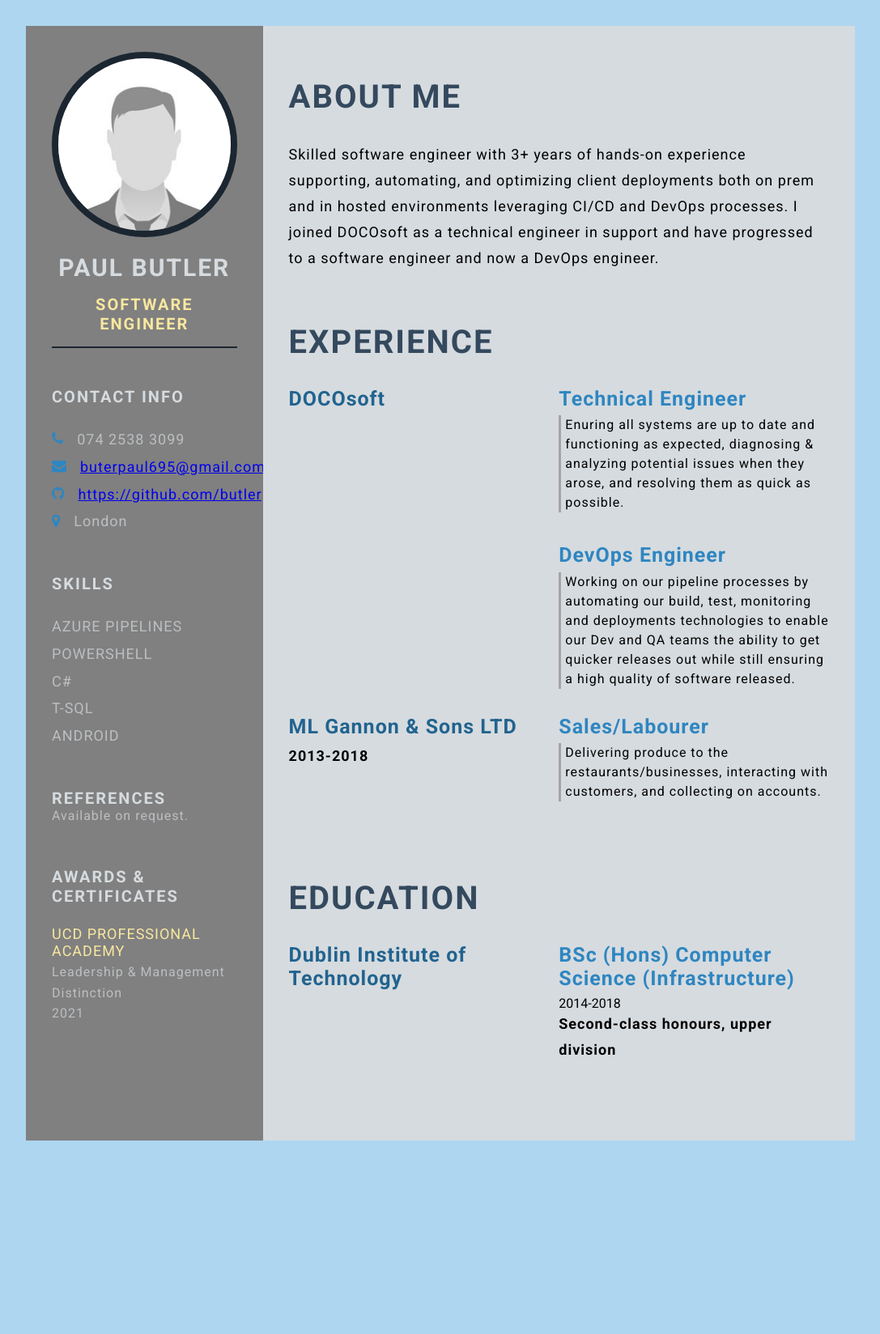
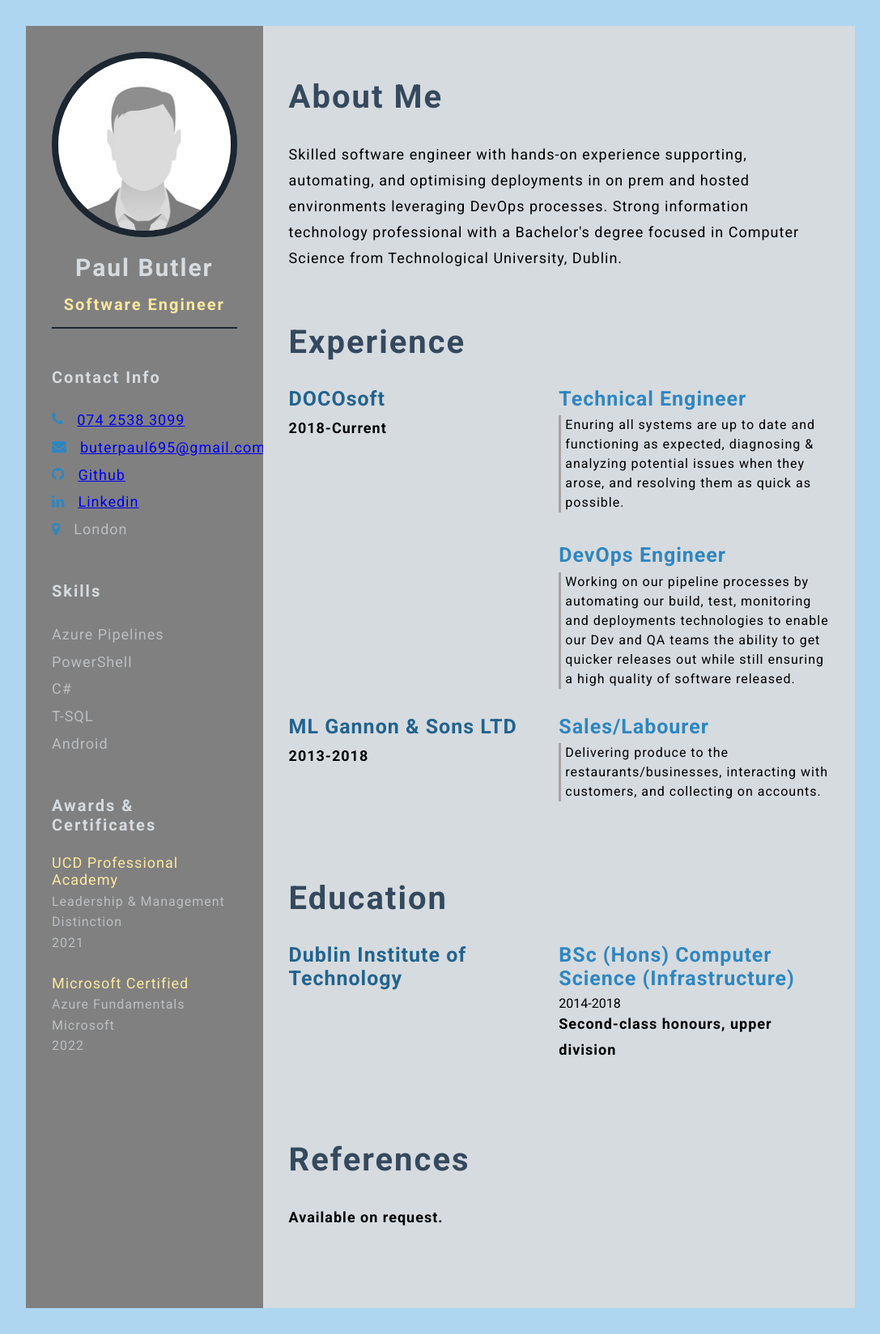
Before and after one commit to butlerpaul1/cloud-resume, a plain HTML site: page src/index.html in a window 1280 px wide. Shown: the whole page at 81% size, without its empty margins (96-1183 px from the left). Before the commit the page ends 1441 px from the top, so only its background shows below. Drawn offline with Linux system fonts and the light colour scheme.

Commit message:
Updated cv details and styling

```diff
--- a/src/index.html
+++ b/src/index.html
@@ -21,7 +21,7 @@
     <link rel="stylesheet" href="style.css">
 </head>
 
-<body>
+<body onload="getUserCount()">
     <main class="resume-contents">
         <section class="left-section">
             <div class="left-section-contents">
@@ -33,15 +33,24 @@
                 <div class="contact-info">
                     <p class="left-title">Contact Info</p>
                     <ul>
-                        <li><i class="fa fa-phone"></i>074 2538 3099
+                        <li>
+                            <i class="fa fa-phone"></i>
+                            <a href="tel: 074 2538 3099">074 2538 3099</a>
                         </li>
-                        <li><i class="fa fa-envelope"></i><a
-                                href="mailto: buterpaul695@gmail.com">buterpaul695@gmail.com</a>
+                        <li>
+                            <i class="fa fa-envelope"></i>
+                            <a href="mailto: buterpaul695@gmail.com">buterpaul695@gmail.com</a>
                         </li>
-                        <li><i class="fa fa-github"></i><a href="https://github.com/butlerpaul1"
-                                target="_blank">https://github.com/butlerpaul1</a>
+                        <li>
+                            <i class="fa fa-github"></i>
+                            <a href="https://github.com/butlerpaul1" target="_blank">Github</a>
                         </li>
-                        <li><i class="fa fa-map-marker"></i>London
+                        <li>
+                            <i class="fa fa-linkedin"></i>
+                            <a href="https://www.linkedin.com/in/paul-butler-41281419b/" target="_blank">Linkedin</a>
+                        </li>
+                        <li>
+                            <i class="fa fa-map-marker"></i>London
                         </li>
                     </ul>
                 </div>
@@ -58,13 +67,6 @@
                     </ul>
                 </div>
 
-                <div class="references">
-                    <p class="left-title">References</p>
-                    <div class="refer">
-                        <p class="referance-profession">Available on request.</p>
-                    </div>
-                </div>
-
                 <div class="awards">
                     <p class="left-title">Awards & Certificates</p>
                     <div class="refer">
@@ -72,6 +74,12 @@
                         <p class="award-name">Leadership & Management</p>
                         <p class="award-grade">Distinction</p>
                         <p class="award-time-period">2021</p>
+                    </div>
+                    <div class="refer">
+                        <p class="award-company-name">Microsoft Certified</p>
+                        <p class="award-name">Azure Fundamentals</p>
+                        <p class="award-grade">Microsoft</p>
+                        <p class="award-time-period">2022</p>
                     </div>
                 </div>
             </div>
@@ -82,13 +90,9 @@
                 <section class="about gap">
                     <div class="right-title">About Me</div>
                     <p class="about-me-contents">
-                        Skilled software engineer with 3+ years of hands-on experience supporting, automating, and
-                        optimizing client
-                        deployments both on prem and in hosted environments leveraging CI/CD and DevOps processes. I
-                        joined
-                        DOCOsoft as a technical engineer in support and have progressed to a software engineer and now a
-                        DevOps
-                        engineer.
+                        Skilled software engineer with hands-on experience supporting, automating, and optimising
+                        deployments in on prem and hosted environments leveraging DevOps processes. Strong information technology professional with a
+                        Bachelor's degree focused in Computer Science from Technological University, Dublin.
                     </p>
                 </section>
 
@@ -97,6 +101,7 @@
                     <div class="experience-contents">
                         <div class="exp-left">
                             <p class="exp-company-name">DOCOsoft</p>
+                            <p class="exp-time-period">2018-Current</p>
                         </div>
                         <div class="exp-right">
                             <p class="exp-position">Technical Engineer</p>
@@ -143,9 +148,17 @@
                         </div>
                     </div>
                 </section>
+
+                <section class="references gap">
+                    <div class="right-title">References</div>
+                    <div class="references-contents">
+                        <div class="references-left">
+                            <p class="references-name">Available on request.</p>
+                        </div>
+                    </div>
+                </section>
+
             </div>
-        </section>
-        </div>
         </section>
     </main>
 </body>
--- a/src/style.css
+++ b/src/style.css
@@ -49,7 +49,6 @@ body {
     color: #D6DBDF;
     font-size: 30px;
     letter-spacing: 2px;
-    text-transform: uppercase;
     text-align: center;
     font-weight: bold;
     padding: 1rem 0;
@@ -58,7 +57,6 @@ body {
 .profession {
     color: #F9E79F;
     font-size: 20px;
-    text-transform: uppercase;
     text-align: center;
     letter-spacing: 2px;
     font-weight: bold;
@@ -70,7 +68,6 @@ body {
     color: #D6DBDF;
     font-size: 20px;
     letter-spacing: 2px;
-    text-transform: uppercase;
     font-weight: bold;
     display: flex;
     align-items: center;
@@ -82,7 +79,6 @@ body {
 }
 
 .contact-info ul li,
-.references ul li
 .awards ul li {
     padding: .4rem 0;
     display: flex;
@@ -93,7 +89,6 @@ body {
 }
 
 .contact-info ul li i,
-.references ul li i
 .awards ul li i {
     padding-right: 1rem;
     font-size: 18px;
@@ -111,7 +106,6 @@ body {
     letter-spacing: 1px;
     display: flex;
     align-items: center;
-    text-transform: uppercase;
 }
 
 .referance-name, .award-company-name {
@@ -120,7 +114,6 @@ body {
     font-size: 18px;
     color: #F9E79F;
     letter-spacing: 1px;
-    text-transform: uppercase;
 }
 
 .referance-profession,
@@ -130,7 +123,6 @@ body {
     font-size: 16px;
     color: #d6dbdfaf;
     letter-spacing: 1px;
-    /* text-transform: uppercase; */
     padding-bottom: .4rem;
 }
 
@@ -143,7 +135,6 @@ body {
     color: #34495E;
     font-size: 40px;
     letter-spacing: 2px;
-    text-transform: uppercase;
     font-weight: bold;
     display: flex;
     align-items: center;
@@ -162,7 +153,8 @@ body {
 }
 
 .experience-contents,
-.education-contents {
+.education-contents,
+.references-contents {
     display: grid;
     grid-template-columns: repeat(2, 1fr);
     padding-bottom: 2rem;
@@ -172,7 +164,6 @@ body {
 .education-school-name{
     font-size: 25px;
     font-weight: bold;
-    text-transform: none;
     letter-spacing: 1px;
     color: #21638f;
     padding-bottom: .4rem;
@@ -187,7 +178,8 @@ body {
 }
 
 .exp-grade,
-.education-grade{
+.education-grade,
+.references-name{
     font-size: 18px;
     letter-spacing: 1px;
     line-height: 2rem;
@@ -198,7 +190,6 @@ body {
 .education-subject {
     font-size: 25px;
     font-weight: bold;
-    text-transform: none;
     letter-spacing: 1px;
     color: #2E86C1;
     padding-bottom: .4rem;
@@ -217,7 +208,8 @@ body {
 @media screen and (max-width:780px) {
 
     .experience-contents,
-    .education-contents {
+    .education-contents,
+    .references-contents {
         grid-template-columns: repeat(1, 1fr);
     }
 }
@@ -262,13 +254,11 @@ body {
     }
 
     .contact-info ul li,
-    .references ul li,
     .awards ul li {
         font-size: 12px;
     }
 
     .contact-info ul li i,
-    .references ul li i,
     .awards ul li i {
         /* padding-right: 1rem; */
         font-size: 12px;
```
